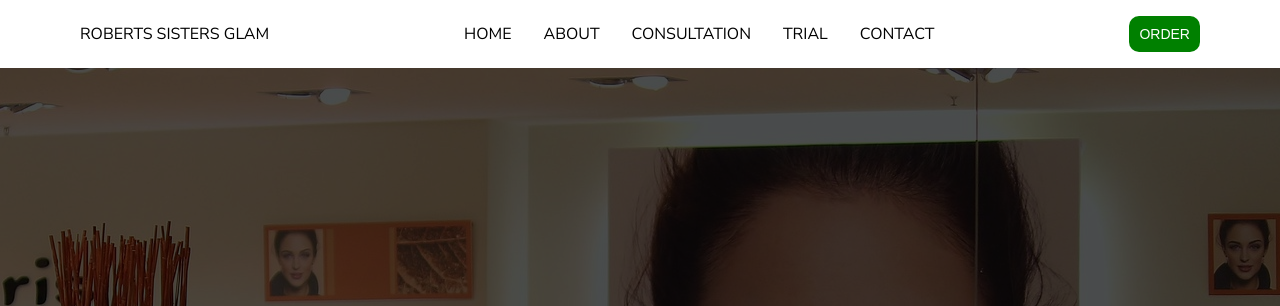
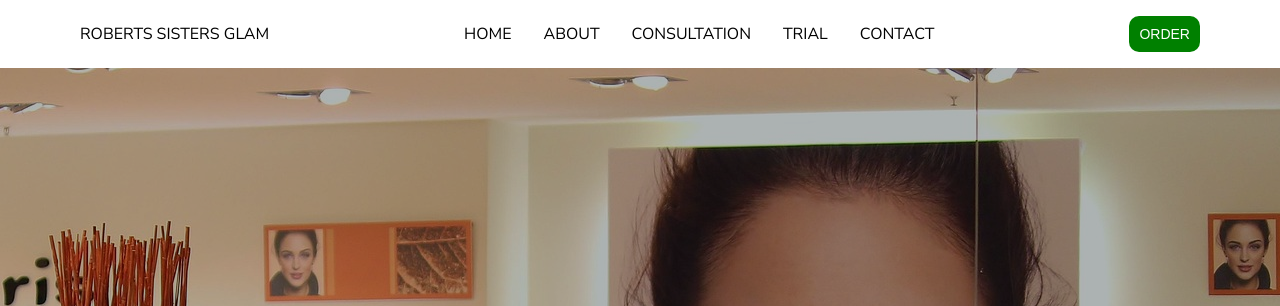
Before and after one commit to Jedidah-Roberts/cprojects, a plain HTML site: page index.html in a window 1280 px wide. Shown: the top 306 px of the page. Drawn offline with Linux system fonts and the light colour scheme.

Commit message:
feat:add color

```diff
--- a/style.css
+++ b/style.css
@@ -56,7 +56,7 @@ display: flex;
 flex-direction: column;
 align-items: center;
 justify-content: center;
-background-color: rgba(0,0,0,0.7);
+background-color: rgba(0,0,0,0.3);
 color: white;
 row-gap: 50px;
 }
```
